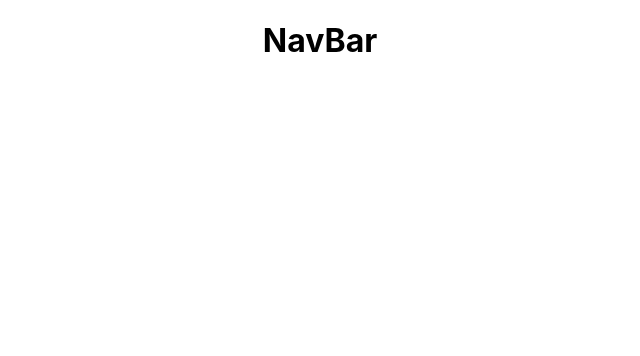
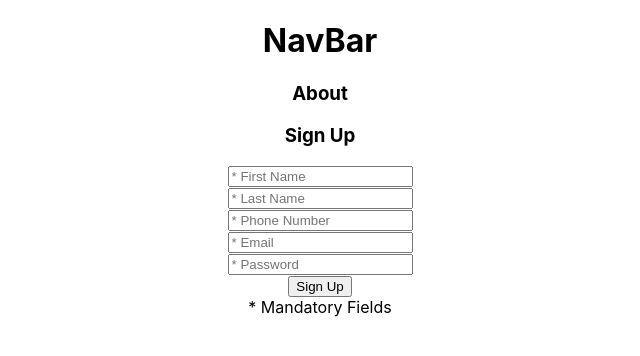
Before and after one commit to dpolcari18/frontend-weDrive, a React (Create React App) app: page /signup in a window 1280 px wide. Shown: the top 356 px of the page, without its empty margins (320-960 px from the left). Built offline with nearby package versions, Linux system fonts and the light colour scheme.

Commit message:
added routing and removed conditional rendering for signup form

```diff
--- a/src/components/Login.js
+++ b/src/components/Login.js
@@ -1,4 +1,5 @@
 import React, { useState } from 'react'
+import { Link } from 'react-router-dom'
 
 // Redux
 import { connect } from 'react-redux'
@@ -6,7 +7,7 @@ import { connect } from 'react-redux'
 // Endpoints
 const LOGIN_URL = 'http://localhost:3000/sessions'
 
-const Login = ({ login_user, sign_up }) => {
+const Login = ({ login_user }) => {
 
     const [email, setEmail] = useState('')
     const [password, setPassword] = useState('')
@@ -62,8 +63,7 @@ const Login = ({ login_user, sign_up }) => {
                 </form>
             </div>
             <div>
-                <div>or</div>
-               <button type='submit' onClick={() => sign_up()}>Sign Up</button>
+               Not a user? <Link to='/signup'>Sign Up</ Link>
             </div>
         </div>
     )
@@ -71,8 +71,7 @@ const Login = ({ login_user, sign_up }) => {
 
 const mapDispatchToProps = (dispatch) => {
     return {
-        login_user: () => dispatch({ type: 'LOGIN_USER', loggedIn: true}),
-        sign_up: () => dispatch({ type: 'SIGN_UP', signUp: true})
+        login_user: () => dispatch({ type: 'LOGIN_USER', loggedIn: true})
     }
 }
 
--- a/src/components/SignUp.js
+++ b/src/components/SignUp.js
@@ -1,12 +1,16 @@
 import React, { useState } from 'react'
+import { withRouter } from 'react-router'
 
 // Redux
 import { connect } from 'react-redux'
 
+// Containers
+import About from './About'
+
 // Endpoints
 const SIGN_UP_URL = 'http://localhost:3000/users'
 
-const SignUp = ({ sign_up, throw_error, showError, errors }) => {
+const SignUp = ({ history, throw_error, showError, errors }) => {
 
     // State for controlled form
     const [firstName, setFirstName] = useState('')
@@ -43,7 +47,7 @@ const SignUp = ({ sign_up, throw_error, showError, errors }) => {
         // If success redirect to home for login or show errors
         if (userRes.status === 'Success') {
             alert(userRes.msg)
-            sign_up()
+            history.push('/')
         } else if (userRes.status === 'Failed') {
             throw_error(userRes.msg)
         }
@@ -53,6 +57,7 @@ const SignUp = ({ sign_up, throw_error, showError, errors }) => {
 
     return (
         <div>
+            <About />
             <h3>Sign Up</h3>
             <div>
                 <form onSubmit={(e) => handleSubmit(e)}>
@@ -91,9 +96,8 @@ const mapStateToProps = (state) => {
 
 const mapDispatchToProps = (dispatch) => {
     return {
-        sign_up: () => dispatch({ type: 'SIGN_UP', signUp: false}),
         throw_error: (errors) => dispatch({ type: 'SHOW_ERRORS', showError: true, errors: errors})
     }
 }
 
-export default connect(mapStateToProps, mapDispatchToProps)(SignUp)
+export default connect(mapStateToProps, mapDispatchToProps)(withRouter(SignUp))
--- a/src/containers/Home.js
+++ b/src/containers/Home.js
@@ -1,24 +1,16 @@
 import React from 'react'
-
-// Redux
-import { connect } from 'react-redux'
 
 // Components
 import About from '../components/About'
 import Login from '../components/Login'
-import SignUp from '../components/SignUp'
 
-const Home = ({ signUp}) => {
+const Home = () => {
     return (
         <div>
             <About />
-            { signUp ? <SignUp /> : <Login />}
+            <Login />
         </div>
     )
 }
 
-const mapStateToProps = (state) => {
-    return { signUp: state.loginSignUp.signUp }
-}
-
-export default connect(mapStateToProps)(Home)
+export default Home
--- a/src/containers/MainContainer.js
+++ b/src/containers/MainContainer.js
@@ -4,8 +4,11 @@ import { BrowserRouter as Router, Route } from 'react-router-dom'
 // Containers
 import NavBar from './NavBar'
 
+// Containers
+import Home from './Home'
+
 // Components
-import Home from './Home'
+import SignUp from '../components/SignUp'
 
 // Redux
 import { connect } from 'react-redux'
@@ -24,6 +27,7 @@ const MainContainer = ({ login_user }) => {
             <div>
                 <NavBar />
                 <Route exact path='/' render={() => <Home />} />
+                <Route path='/signup' render={() => <SignUp />} />
             </div>
         </Router>
     )
--- a/src/reducers/loginSignUpReducer.js
+++ b/src/reducers/loginSignUpReducer.js
@@ -1,6 +1,5 @@
 const loginSignUpReducer = (state = {
         loggedIn: false,
-        signUp: false,
         showError: false,
         errors: []
     } , action) => {
@@ -15,11 +14,6 @@ const loginSignUpReducer = (state = {
                 ...state,
                 loggedIn: action.loggedIn
             }
-        case 'SIGN_UP':
-            return {
-                ...state,
-                signUp: action.signUp
-            }
         case 'SHOW_ERRORS':
             return {
                 ...state,
```
